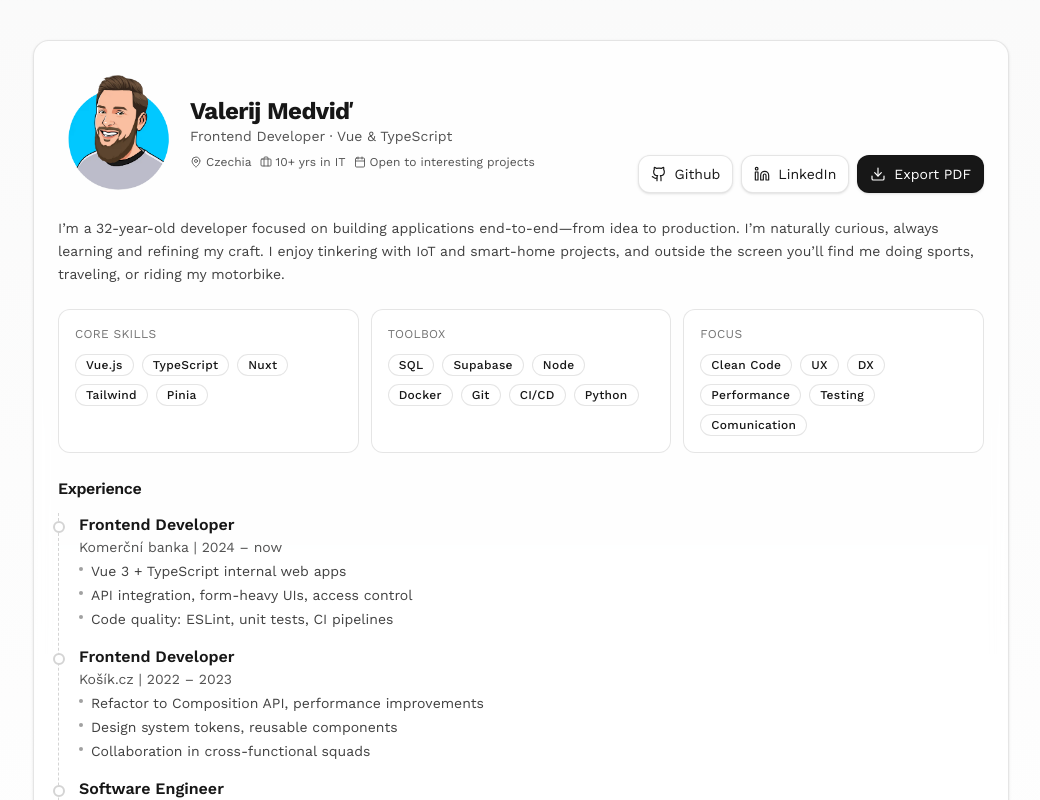
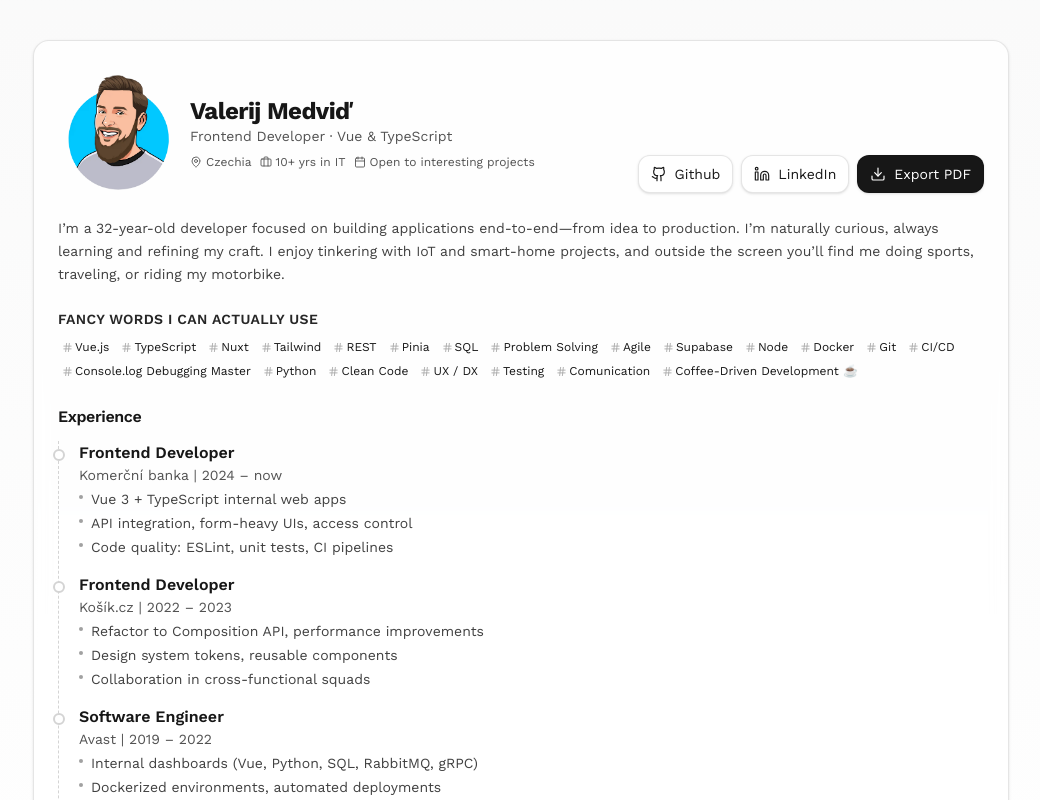
Before and after one commit to valerijmedvid/portfolio, a Vue app: page / in a window 1280 px wide. Shown: the top 800 px of the page, without its empty margins (119-1159 px from the left). Built offline with nearby package versions, Linux system fonts and the light colour scheme.

Commit message:
improve skills

```diff
--- a/src/App.vue
+++ b/src/App.vue
@@ -20,18 +20,27 @@ import SkillList from './components/SkillList.vue'
 import ExperienceHistory from './components/ExperienceHistory.vue'
 
 const skillList = [
-  {
-    categoryName: 'Core Skills',
-    skills: ['Vue.js', 'TypeScript', 'Nuxt', 'Tailwind', 'Pinia'],
-  },
-  {
-    categoryName: 'Toolbox',
-    skills: ['SQL', 'Supabase', 'Node', 'Docker', 'Git', 'CI/CD', 'Python'],
-  },
-  {
-    categoryName: 'Focus',
-    skills: ['Clean Code', 'UX', 'DX', 'Performance', 'Testing', 'Comunication'],
-  },
+  'Vue.js',
+  'TypeScript',
+  'Nuxt',
+  'Tailwind',
+  'REST',
+  'Pinia',
+  'SQL',
+  'Problem Solving',
+  'Agile',
+  'Supabase',
+  'Node',
+  'Docker',
+  'Git',
+  'CI/CD',
+  'Console.log Debugging Master',
+  'Python',
+  'Clean Code',
+  'UX / DX',
+  'Testing',
+  'Comunication',
+  'Coffee-Driven Development ☕',
 ]
 
 const experienceList = [
@@ -60,7 +69,7 @@ const experienceList = [
     company: 'Avast',
     period: '2019 – 2022',
     bullets: [
-      'Internal dashboards (Vue, Python, SQL)',
+      'Internal dashboards (Vue, Python, SQL, RabbitMQ, gRPC)',
       'Dockerized environments, automated deployments',
     ],
   },
--- a/src/components/SkillList.vue
+++ b/src/components/SkillList.vue
@@ -1,19 +1,21 @@
 <template>
   <!-- Skills section -->
   <div class="px-6 pb-6 print:px-0">
-    <div class="grid grid-cols-1 gap-3 sm:grid-cols-3">
-      <div
+    <h2
+      class="text-sm font-semibold text-neutral-800 dark:text-neutral-100 uppercase tracking-wide mb-2"
+    >
+      Fancy Words I Can Actually Use
+    </h2>
+    <div class="flex flex-wrap gap-1">
+      <UiTag
         v-for="(skill, index) in props.skillList"
-        :key="index"
-        class="rounded-xl border border-black/10 dark:border-white/10 bg-white/50 dark:bg-white/5 p-4"
-      >
-        <p class="text-xs uppercase tracking-wide text-neutral-500">
-          {{ skill.categoryName }}
-        </p>
-        <div class="mt-3 flex flex-wrap gap-2">
-          <UiTag v-for="tag in skill.skills" :key="tag" :label="tag" />
-        </div>
-      </div>
+        :key="skill"
+        :label="skill"
+        :style="{
+          animationDelay: `${index * 30}ms`,
+        }"
+        class="animate-slideIn"
+      />
     </div>
   </div>
 </template>
@@ -21,12 +23,7 @@
 <script setup lang="ts">
 import UiTag from './ui/UiTag.vue'
 
-type TSkill = {
-  categoryName: string
-  skills: string[]
-}
-
 const props = defineProps<{
-  skillList: TSkill[]
+  skillList: string[]
 }>()
 </script>
--- a/src/components/ui/UiIcon.vue
+++ b/src/components/ui/UiIcon.vue
@@ -12,6 +12,7 @@ import {
   Briefcase,
   Calendar,
   AlertCircle,
+  Hash,
 } from 'lucide-vue-next'
 
 const props = withDefaults(
@@ -31,6 +32,7 @@ const iconMap: Record<string, Component> = {
   mappin: MapPin,
   briefcase: Briefcase,
   calendar: Calendar,
+  hash: Hash,
 }
 
 const iconComponent = computed((): Component => {
--- a/src/components/ui/UiTag.vue
+++ b/src/components/ui/UiTag.vue
@@ -1,12 +1,19 @@
 <template>
   <span
-    class="inline-flex items-center rounded-full border px-2.5 py-1 text-xs font-medium leading-none tracking-wide bg-white/50 dark:bg-white/5 border-black/10 dark:border-white/10"
+    class="group inline-flex items-center gap-0.5 px-1 py-1 text-xs leading-none transition-all cursor-pointer"
   >
-    {{ props.label }}
+    <UiIcon
+      name="hash"
+      size="11px"
+      class="opacity-40 group-hover:opacity-60 transition-opacity duration-200"
+    />
+    <span class="group-hover:opacity-60">{{ props.label }}</span>
   </span>
 </template>
 
 <script setup lang="ts">
+import UiIcon from './UiIcon.vue'
+
 const props = defineProps<{
   label: string
 }>()
```
Also changed, not shown: tsconfig.json (line endings or trailing spaces).
